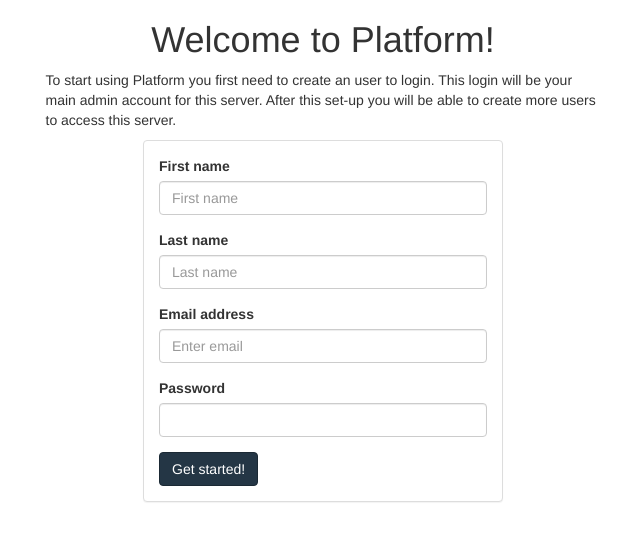
After one commit to BrixIT/Platform, a Flask app: page /setup in a window 1280 px wide. The commit adds this page. Shown: the top 541 px of the page, without its empty margins (317-957 px from the left). Run offline with Flask 2, Linux system fonts and the light colour scheme.

Commit message:
Added first-time set-up

```diff
--- a/platform_flask/__init__.py
+++ b/platform_flask/__init__.py
@@ -10,8 +10,8 @@ db.init_app(app)
 
 app.secret_key = 'development key'
 
-from platform_flask.routes import mako
+#from platform_flask.routes import mako
 
-mako.init_app(app)
+#mako.init_app(app)
 
 import platform_flask.routes
--- a/platform_flask/routes.py
+++ b/platform_flask/routes.py
@@ -1,20 +1,38 @@
 from platform_flask import app
-from flask import Flask, session, redirect, url_for, request
-from flask.ext.mako import MakoTemplates, render_template
+from flask import Flask, session, redirect, url_for, request, flash, render_template
+# from flask.ext.mako import MakoTemplates, render_template
 from platform_flask.models import db, User
 import os
 
-mako = MakoTemplates()
+# mako = MakoTemplates()
 
 
 @app.route('/')
 def index():
     if not os.path.isfile('/opt/platform/platform.db') or os.path.getsize('/opt/platform/platform.db') == 0:
-        db.create_all()
+        return redirect(url_for('setup'))
 
     if 'user' not in session:
         return redirect(url_for('login'))
     return render_template('login.html')
+
+
+@app.route('/setup', methods=['GET', 'POST'])
+def setup():
+    if not os.path.isfile('/opt/platform/platform.db') or os.path.getsize('/opt/platform/platform.db') == 0:
+        if request.method == 'POST':
+            db.create_all()
+            user = User(request.form['firstname'], request.form['lastname'], request.form['email'],
+                        request.form['password'])
+            db.session.add(user)
+            db.session.commit()
+            flash('Set-up complete! please login with your new account.', 'success')
+            return redirect(url_for('index'))
+        else:
+            return render_template('setup.html')
+    else:
+        flash('This Platform installation is already set-up! Remove the database to run setup again.', 'danger')
+        return redirect(url_for('index'))
 
 
 @app.route('/login', methods=['GET', 'POST'])
--- a/platform_flask/templates/login.html
+++ b/platform_flask/templates/login.html
@@ -9,6 +9,8 @@
 
 <div class="row">
     <div class="col-sm-4 col-sm-offset-4">
+        {% include "flashes.html" %}
+
         <div class="panel panel-default">
             <div class="panel-heading">Login</div>
             <div class="panel-body">
--- /dev/null
+++ b/platform_flask/templates/setup.html
@@ -0,0 +1,53 @@
+<!DOCTYPE html>
+<html>
+<head>
+    <title>Platform</title>
+    <link rel="stylesheet" href="/static/style/style.css">
+</head>
+<body>
+<div class="container">
+    <h1 class="text-center">Welcome to Platform!</h1>
+
+    <div class="row">
+        <div class="col-sm-6 col-sm-offset-3">
+            <p>
+                To start using Platform you first need to create an user to login. This login will be your main admin
+                account for this server. After this set-up you will be able to create more users to access this server.
+            </p>
+        </div>
+    </div>
+
+    <div class="row">
+        <div class="col-sm-4 col-sm-offset-4">
+            <div class="panel panel-default">
+                <div class="panel-body">
+                    <form method="post">
+                        <div class="form-group">
+                            <label for="registerFirstname">First name</label>
+                            <input type="text" class="form-control" id="registerFirstname" placeholder="First name"
+                                   name="firstname">
+                        </div>
+                        <div class="form-group">
+                            <label for="registerLastname">Last name</label>
+                            <input type="text" class="form-control" id="registerLastname" placeholder="Last name"
+                                   name="lastname">
+                        </div>
+                        <div class="form-group">
+                            <label for="registerEmail">Email address</label>
+                            <input type="email" class="form-control" id="registerEmail" placeholder="Enter email"
+                                   name="email">
+                        </div>
+                        <div class="form-group">
+                            <label for="registerPassword">Password</label>
+                            <input type="password" class="form-control" id="registerPassword"
+                                   name="password">
+                        </div>
+                        <button type="submit" class="btn btn-primary">Get started!</button>
+                    </form>
+                </div>
+            </div>
+        </div>
+    </div>
+</div>
+</body>
+</html>
```
Also changed, not shown: platform_flask/templates/flashes.html (added, +7 -0 lines).
